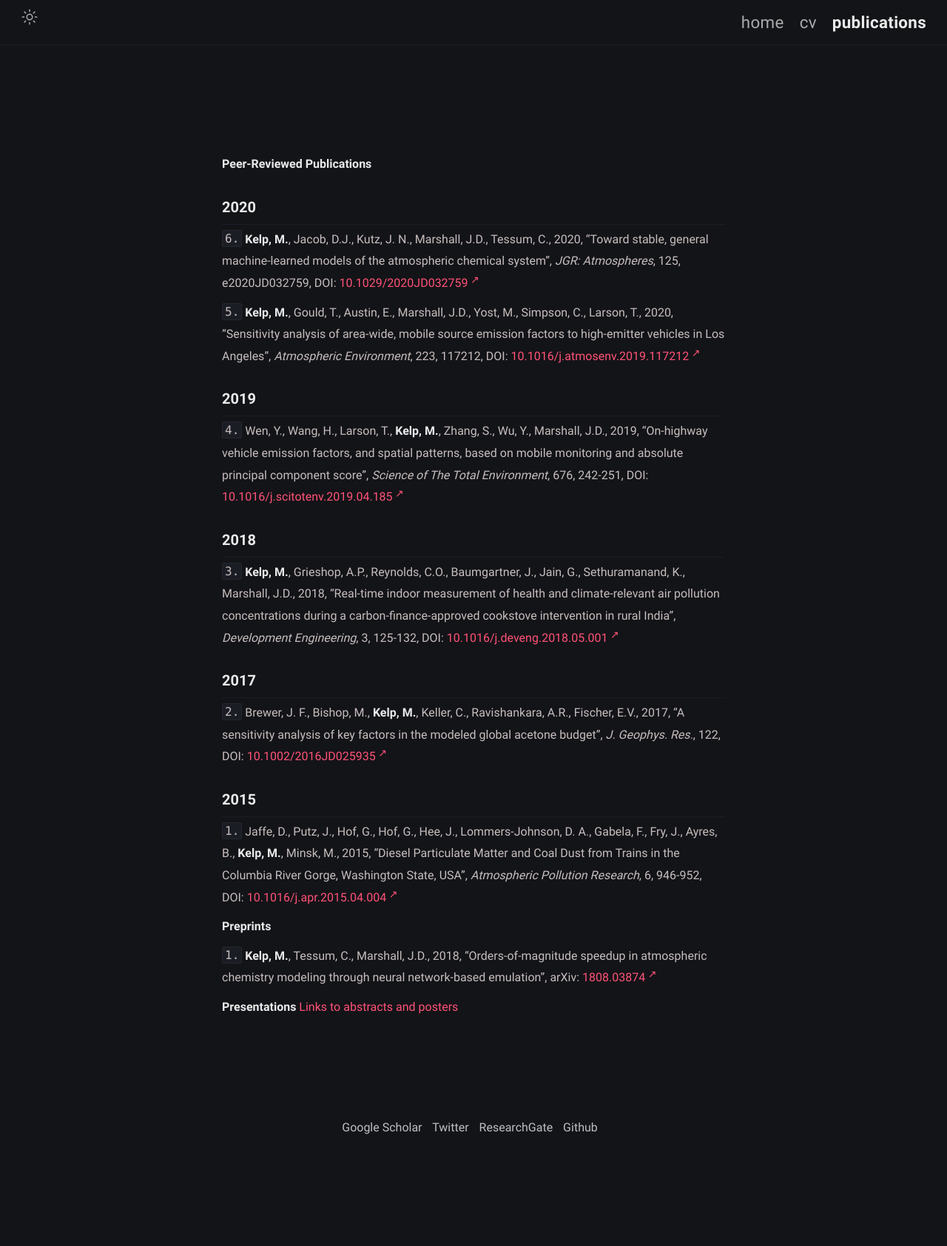
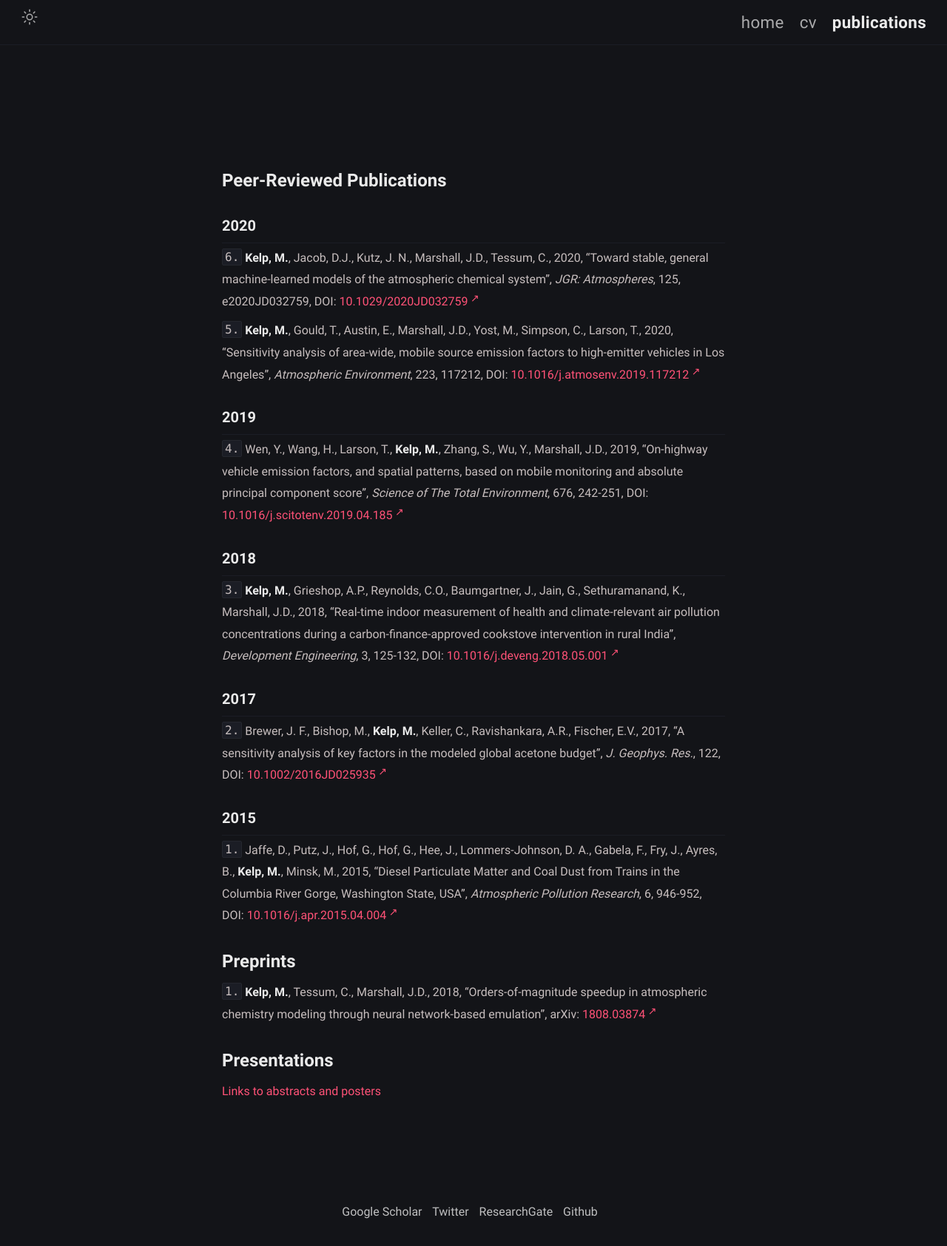
Before and after one commit to mkelp/mkelp.github.io, a Jekyll site: the page built from publications.md, in a window 1280 px wide. Shown: the whole page at 74% size. Built offline with Jekyll 4.4.1, drawn with Linux system fonts in a browser that asks for light colours; before the commit the page ends 1571 px from its top, so only the background shows below that.

```diff
--- a/publications.md
+++ b/publications.md
@@ -7,7 +7,7 @@
 ---
 
 
-**Peer-Reviewed Publications**
+# Peer-Reviewed Publications
 
 ### **2020**
 
@@ -43,9 +43,10 @@
 DOI: [10.1016/j.apr.2015.04.004](https://www.sciencedirect.com/science/article/abs/pii/S1309104215000057){:target="_blank"}
 
 
-**Preprints**
+# Preprints
 
 `1.` **Kelp, M.**, Tessum, C., Marshall, J.D., 2018, “Orders-of-magnitude speedup in atmospheric chemistry modeling through neural network-based emulation”, arXiv: [1808.03874](https://arxiv.org/abs/1808.03874){:target="_blank"}
 
-**Presentations**
+# Presentations
+
 [Links to abstracts and posters](https://mkelp.github.io/presentations)
```
